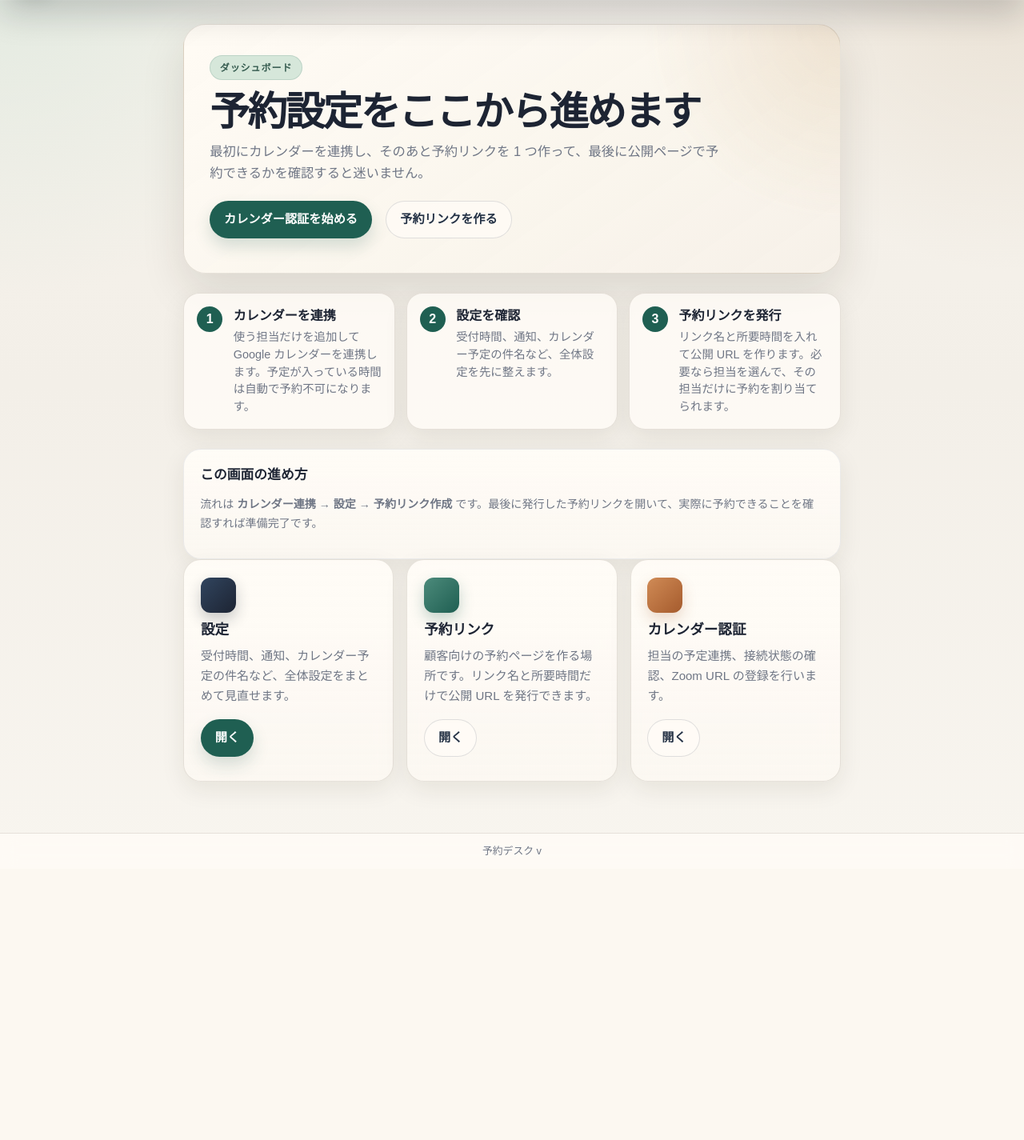
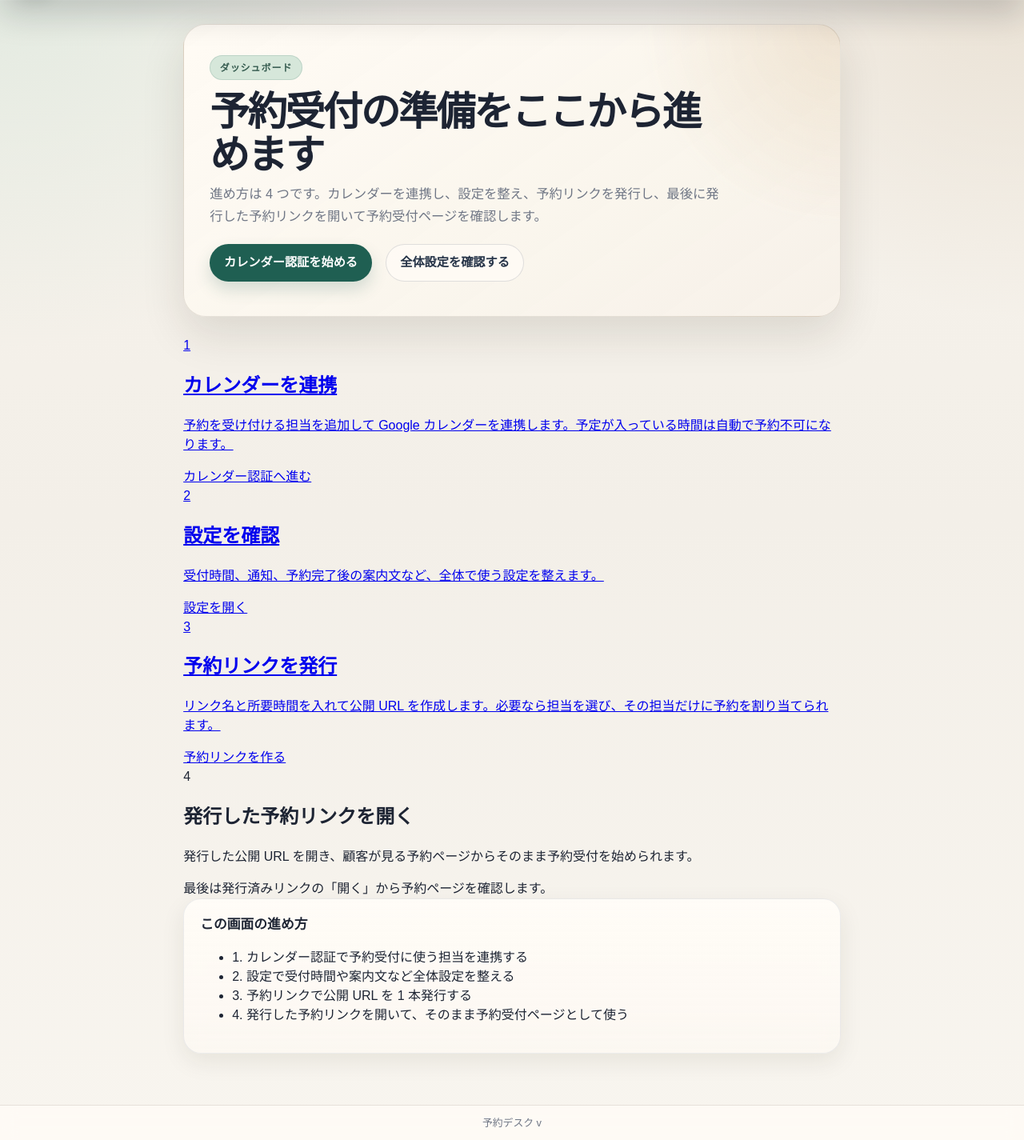
Before and after one commit to stezuka-lab/booking-app, a FastAPI app: template app/web/templates/home.html in a window 1280 px wide. Shown: the part 75-1500 px from the top of the page at 80% size. Before the commit the page ends 1144 px from the top, so only its background shows below. Run offline with FastAPI, Linux system fonts and the light colour scheme; the template is opened without the code that fills it, so the values that code supplies are empty.

Commit message:
Refine home setup flow copy

```diff
--- a/app/web/templates/home.html
+++ b/app/web/templates/home.html
@@ -5,62 +5,57 @@
 <section class="hero-home">
   <div class="hero-home-inner">
     <span class="page-kicker">ダッシュボード</span>
-    <h1>予約設定をここから進めます</h1>
-    <p class="hero-home-lead">最初にカレンダーを連携し、そのあと予約リンクを 1 つ作って、最後に公開ページで予約できるかを確認すると迷いません。</p>
+    <h1>予約受付の準備をここから進めます</h1>
+    <p class="hero-home-lead">進め方は 4 つです。カレンダーを連携し、設定を整え、予約リンクを発行し、最後に発行した予約リンクを開いて予約受付ページを確認します。</p>
     <div class="hero-home-actions">
       <a class="btn primary" href="/app/calendar">カレンダー認証を始める</a>
-      <a class="btn secondary" href="/app/campaigns">予約リンクを作る</a>
+      <a class="btn secondary" href="/app/settings">全体設定を確認する</a>
     </div>
   </div>
 </section>
 
-<section class="quick-steps">
-  <article class="quick-step">
-    <span class="quick-step-no">1</span>
-    <div>
+<section class="setup-flow">
+  <a class="setup-flow-card" href="/app/calendar">
+    <span class="setup-flow-no">1</span>
+    <div class="setup-flow-body">
       <h2>カレンダーを連携</h2>
-      <p>使う担当だけを追加して Google カレンダーを連携します。予定が入っている時間は自動で予約不可になります。</p>
+      <p>予約を受け付ける担当を追加して Google カレンダーを連携します。予定が入っている時間は自動で予約不可になります。</p>
+      <span class="setup-flow-action">カレンダー認証へ進む</span>
     </div>
-  </article>
-  <article class="quick-step">
-    <span class="quick-step-no">2</span>
-    <div>
+  </a>
+  <a class="setup-flow-card" href="/app/settings">
+    <span class="setup-flow-no">2</span>
+    <div class="setup-flow-body">
       <h2>設定を確認</h2>
-      <p>受付時間、通知、カレンダー予定の件名など、全体設定を先に整えます。</p>
+      <p>受付時間、通知、予約完了後の案内文など、全体で使う設定を整えます。</p>
+      <span class="setup-flow-action">設定を開く</span>
     </div>
-  </article>
-  <article class="quick-step">
-    <span class="quick-step-no">3</span>
-    <div>
+  </a>
+  <a class="setup-flow-card" href="/app/campaigns">
+    <span class="setup-flow-no">3</span>
+    <div class="setup-flow-body">
       <h2>予約リンクを発行</h2>
-      <p>リンク名と所要時間を入れて公開 URL を作ります。必要なら担当を選んで、その担当だけに予約を割り当てられます。</p>
+      <p>リンク名と所要時間を入れて公開 URL を作成します。必要なら担当を選び、その担当だけに予約を割り当てられます。</p>
+      <span class="setup-flow-action">予約リンクを作る</span>
+    </div>
+  </a>
+  <article class="setup-flow-card setup-flow-card--final">
+    <span class="setup-flow-no">4</span>
+    <div class="setup-flow-body">
+      <h2>発行した予約リンクを開く</h2>
+      <p>発行した公開 URL を開き、顧客が見る予約ページからそのまま予約受付を始められます。</p>
+      <span class="setup-flow-note">最後は発行済みリンクの「開く」から予約ページを確認します。</span>
     </div>
   </article>
 </section>
 
-<section class="panel admin-section">
+<section class="panel admin-section home-checklist">
   <h2 class="panel-title">この画面の進め方</h2>
-  <p class="muted panel-hint">流れは <strong>カレンダー連携 → 設定 → 予約リンク作成</strong> です。最後に発行した予約リンクを開いて、実際に予約できることを確認すれば準備完了です。</p>
-</section>
-
-<section class="feature-grid">
-  <article class="feature-card">
-    <div class="feature-card-icon feature-card-icon--adm" aria-hidden="true"></div>
-    <h2>設定</h2>
-    <p>受付時間、通知、カレンダー予定の件名など、全体設定をまとめて見直せます。</p>
-    <a class="btn primary" href="/app/settings">開く</a>
-  </article>
-  <article class="feature-card">
-    <div class="feature-card-icon feature-card-icon--book" aria-hidden="true"></div>
-    <h2>予約リンク</h2>
-    <p>顧客向けの予約ページを作る場所です。リンク名と所要時間だけで公開 URL を発行できます。</p>
-    <a class="btn secondary" href="/app/campaigns">開く</a>
-  </article>
-  <article class="feature-card">
-    <div class="feature-card-icon feature-card-icon--cal" aria-hidden="true"></div>
-    <h2>カレンダー認証</h2>
-    <p>担当の予定連携、接続状態の確認、Zoom URL の登録を行います。</p>
-    <a class="btn secondary" href="/app/calendar">開く</a>
-  </article>
+  <ul class="home-checklist-list">
+    <li>1. カレンダー認証で予約受付に使う担当を連携する</li>
+    <li>2. 設定で受付時間や案内文など全体設定を整える</li>
+    <li>3. 予約リンクで公開 URL を 1 本発行する</li>
+    <li>4. 発行した予約リンクを開いて、そのまま予約受付ページとして使う</li>
+  </ul>
 </section>
 {% endblock %}
```
